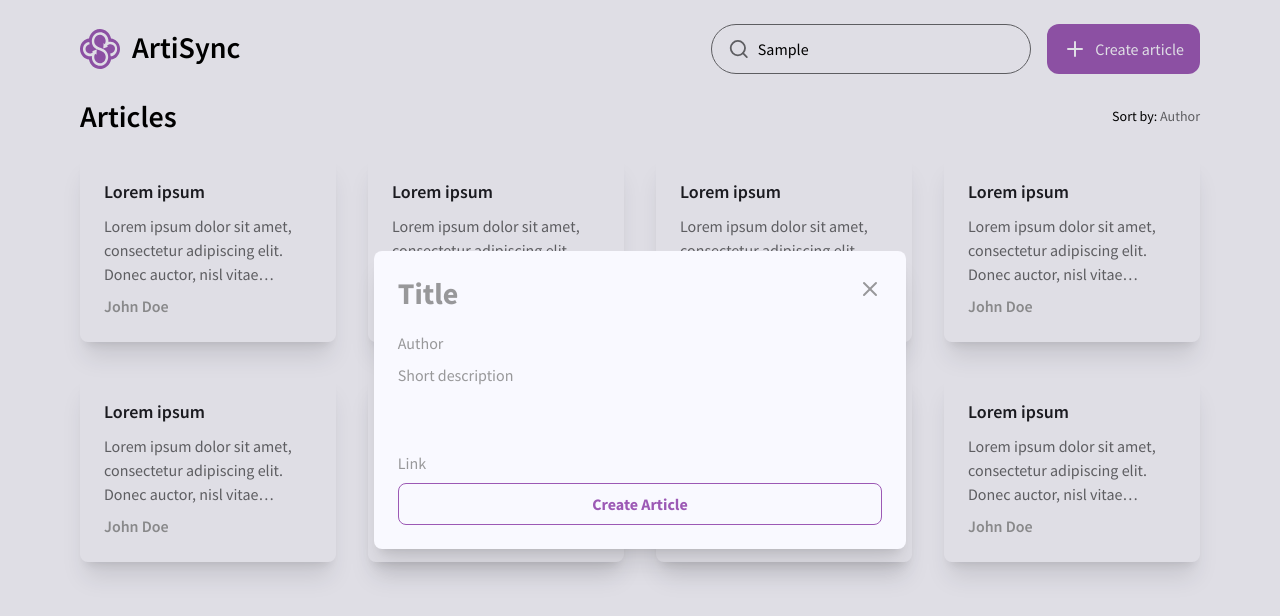
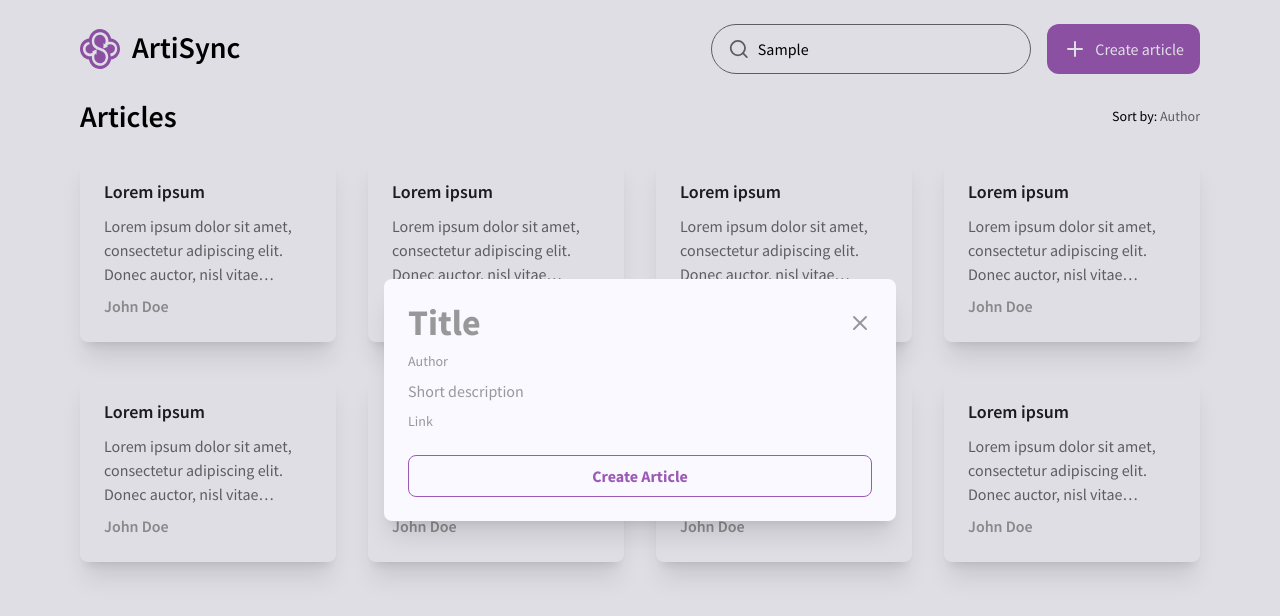
Before and after one commit to lutzzdias/artisync, a Next.js app: page / in a window 1280 px wide. Both pictures are taken after typing "Sample" into the empty fields and a click on the button "Create article". Shown: the top 616 px of the page. Built offline with nearby package versions, Linux system fonts and the light colour scheme.

Commit message:
style: improve css

```diff
--- a/src/components/ArticleModal.tsx
+++ b/src/components/ArticleModal.tsx
@@ -20,17 +20,22 @@ export function ArticleModal({ showModal }: ArticleModalProps) {
           {/* darken background */}
           <div className="absolute left-0 top-0 flex h-full w-full items-center justify-center bg-black bg-opacity-10">
             {/* modal box */}
-            <div className="flex-wrap items-start rounded-lg bg-white-400 p-6 text-gray-200 shadow-xl">
-              {/* title and close button row */}
-              <div className="flex w-full items-center justify-between pb-3">
-                <div className="mb-2 pr-36 text-3xl font-bold">Title</div>
-                <button className="mb-4 pl-64" onClick={closeModal}>
-                  <X size={24} />
-                </button>
+            <div className="flex w-2/5 flex-col flex-wrap items-start gap-y-6 rounded-lg bg-white-400 p-6 text-gray-200 shadow-xl">
+              {/* info */}
+              <div className="flex w-full flex-col gap-y-2">
+                {/* title and close button row */}
+                <div className="flex w-full items-center justify-between">
+                  <div className="text-4xl font-bold">Title</div>
+                  <button onClick={closeModal}>
+                    <X size={24} />
+                  </button>
+                </div>
+                <div className="text-sm">Author</div>
+                <div>Short description</div>
+                <div className="text-sm">Link</div>
               </div>
-              <div className="mb-2">Author</div>
-              <div className="mb-2">Short description</div>
-              <div className="mb-2 mt-16">Link</div>
+
+              {/* button */}
               <button
                 className="w-full rounded-lg border border-purple-500 py-2 font-bold text-purple-500"
                 onClick={createArticle}
```
